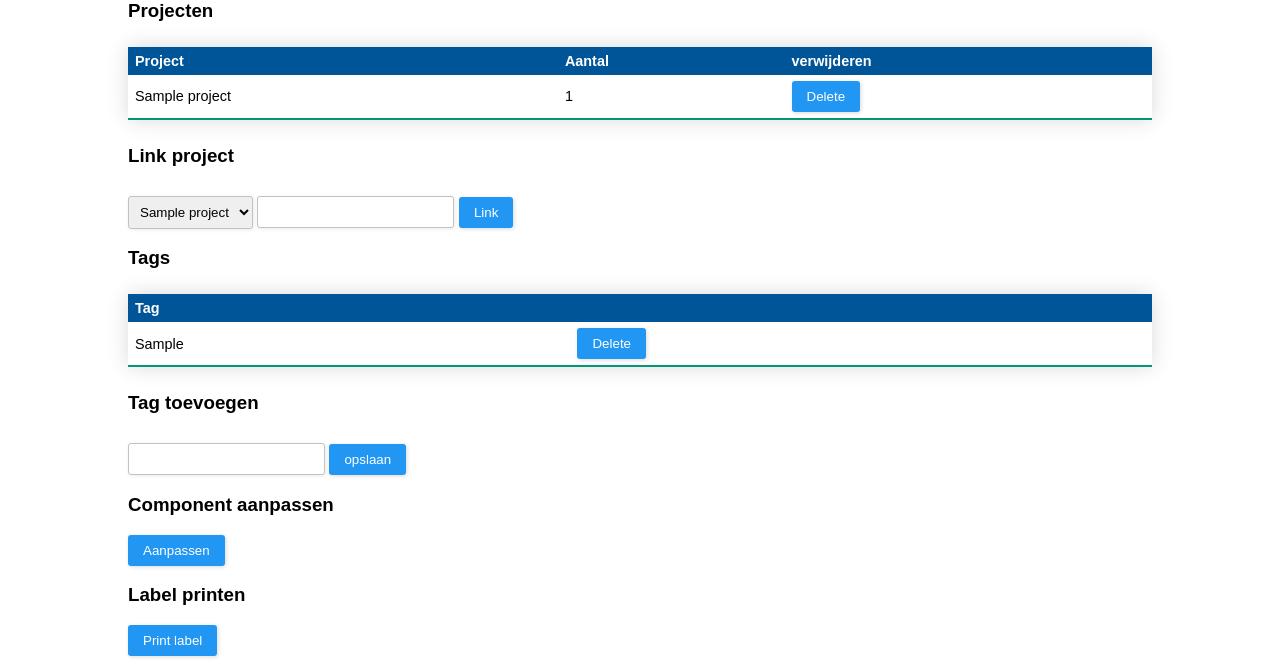
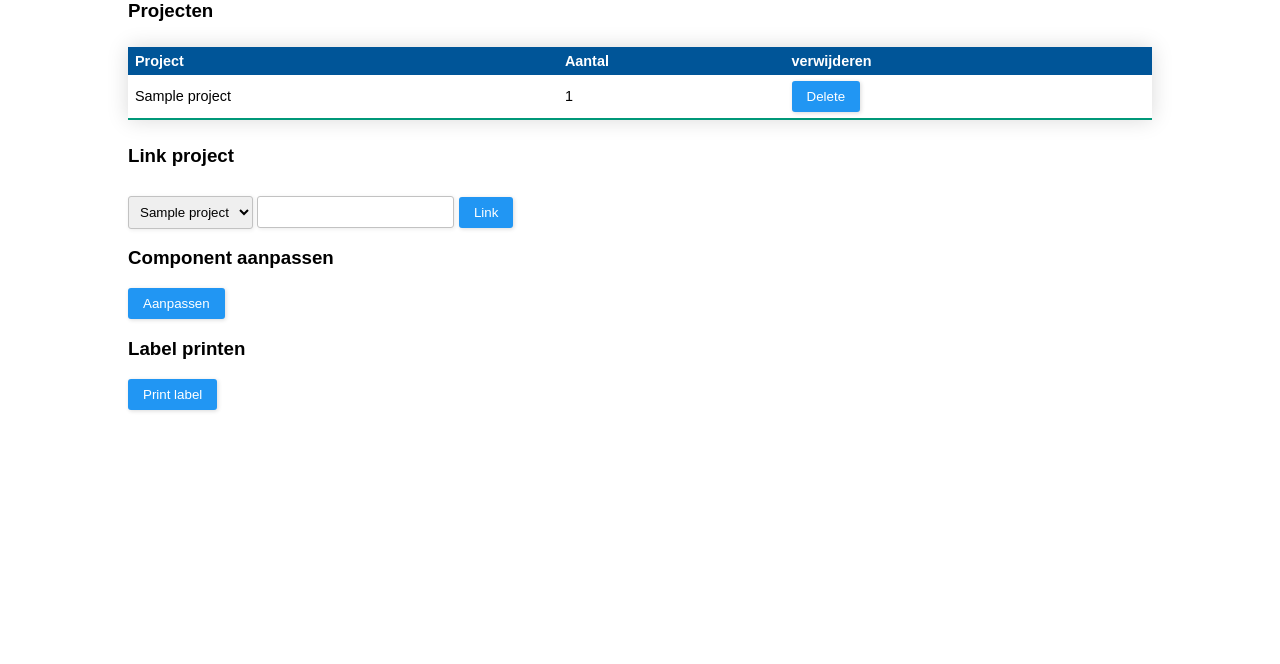
Before and after one commit to jeroenweij/partsDb, a PHP site: page /item.php?id=1 in a window 1280 px wide. Shown: the part 921-1585 px from the top of the page. After the commit the page ends 1333 px from the top, so only its background shows below. Run offline with PHP 8.4, Linux system fonts and the light colour scheme; data comes from the database, SQL or seed files in the repository; both versions use the stored data as it was before the commit; tables that the repository leaves empty hold one stand-in row (values such as "Sample post").

Commit message:
remove obsolete tag interface

```diff
--- a/add.php
+++ b/add.php
@@ -31,7 +31,6 @@ if (isset($_POST["mpn"])) {
     $unit = validateNumberInput($_POST["select-units"]);
     $location = validateNumberInput($_POST["select-locations"]);
     $sublocation = validateNumberInput($_POST["sublocation"]);
-    $tag = validateInput($_POST["tag"]);
 
     $query = "INSERT INTO `parts`
            (`name`, `description`,  `type`,  `value`,  `package`,  `unit`)
@@ -52,11 +51,6 @@ if (isset($_POST["mpn"])) {
             // Add stock
             if ($stock > 0) {
                 $conn->query("INSERT INTO `stock` (`partId`, `location`, `sublocation`, `count`) VALUES ('$partid', '$location', '$sublocation', '$stock');");
-            }
-
-            // Add Tag
-            if (strlen($tag) > 2) {
-                $conn->query("INSERT INTO `tags` (`tag`, `part`) VALUES ('$tag', '$partid');");
             }
 
             // Add projects
--- a/edit.php
+++ b/edit.php
@@ -16,7 +16,7 @@ if (isset($_POST["mpn"])){
     $unit = validateNumberInput($_POST["select-units"]);
     $deleted = isset($_POST["deleted"]) ? 1 : 0;
 
-    if (strlen($partNum) > 0 && strlen($description) > 0) {
+    if (strlen($partNum) > 0) {
         $sql = "UPDATE parts SET
                  name='$partNum', description='$description', type='$type', value='$value', unit='$unit',
                  package='$package', deleted='$deleted'
--- a/goadd.php
+++ b/goadd.php
@@ -231,9 +231,6 @@ if ($itemExists && $itemExists->num_rows > 0) {
             </tr>
         </table>
 
-        <h4>Tag</h4>
-        <input type="text" name="tag" value=""/>
-
         <h4>Gebruikt in</h4>
         <table>
             <tr>
--- a/item.php
+++ b/item.php
@@ -84,14 +84,7 @@ if (isset($_POST["del-project"])) {
     $project = validateNumberInput($_POST["del-project"]);
     $conn->query("DELETE FROM partproject WHERE part = $id AND project = $project;");
 }
-if (isset($_POST["del-tag"])) {
-    $tag = validateInput($_POST["del-tag"]);
-    $conn->query("DELETE FROM tags WHERE tag ='$tag';");
-}
-if (isset($_POST["new-tag"])) {
-    $tag = validateInput($_POST["new-tag"]);
-    $conn->query("INSERT INTO `tags` (`tag`, `part`) VALUES ('$tag', '$id');");
-}
+
 if (isset($_POST["select-projects"])) {
     $project = validateNumberInput($_POST["select-projects"]);
     $count = validateNumberInput($_POST["count"]);
@@ -368,47 +361,6 @@ if ($result && $result->num_rows > 0) {
             <input name="opslaan" type="submit" value="Link"/>
         </form>
     </div>
-    <?php
-    $sql = "SELECT tag FROM tags WHERE part=$id";
-    $tresult = $conn->query($sql);
-
-    if ($tresult && $tresult->num_rows > 0) {
-        ?>
-        <div>
-            <h3>Tags</h3>
-            <table class="styled-table">
-                <thead>
-                <tr>
-                    <th>Tag</th>
-                    <th></th>
-                </tr>
-                </thead>
-                <tbody>
-                <?php
-                while ($prrow = $tresult->fetch_assoc()) {
-                    echo("<tr>\n");
-                    echo("<td>" . $prrow["tag"] . "</td>\n");
-                    echo("<td><form action=\"item.php\" method=\"post\">\n");
-                    echo("<input type=\"hidden\" name=\"id\" value=\"$id\">\n");
-                    echo("<input type=\"hidden\" name=\"del-tag\" value=\"" . $prrow["tag"] . "\">\n");
-                    echo("<input name=\"delete\" type=\"submit\" value=\"Delete\"  onclick=\"return confirm('Weet je het zeker?')\" />\n");
-                    echo("</form></td>\n");
-                    echo("</tr>\n");
-                }
-                ?>
-                </tbody>
-            </table>
-        </div>
-    <?php } ?>
-    <div>
-        <h3>Tag toevoegen</h3>
-
-        <form action="item.php" method="post">
-            <input type="hidden" name="id" value="<?php echo($id); ?>">
-            <input name="new-tag" type="text" value=""/>
-            <input name="opslaan" type="submit" value="opslaan"/>
-        </form>
-    </div>
     <div>
         <h3>Component aanpassen</h3>
         <form action="edit.php" method="post">
--- a/scan.php
+++ b/scan.php
@@ -57,8 +57,8 @@ if (isset($_POST["q"])) {
         ["[)>?06?PE1436867-PP?1PABS05-32.768KHZ-9-T?KE1436867-PP?1K77160310?10K91531851?11K1?4LCN?Q15?11ZPICK?12Z3508069?13Z229968?20Z0000000000000000000000000000000000000000000000000000000000000000000000000000000000000000000000000000000000000000000000000000000000000000000000000000000000000000000000", "ABS05-32.768KHZ-9-T"],
         ["[)>?06?PE1436867-PP?1PABM3B-8.000MHZ-10-1-U-T?KE1436867-PP?1K77160310?10K91531851?11K1?4LCN?Q15?11ZPICK?12Z1873255?13Z229969?20Z000000000000000000000000000000000000000000000000000000000000000000000000000000000000000000000000000000000000000000000000000000000000000000000000000000000000000000", "ABM3B-8.000MHZ-10-1-U-T"],
         ["[)>?06?PE1436867-PP?1P2N7002-7-F?KE1436867-PP?1K77160310?10K91531851?11K1?4LCN?Q15?11ZPICK?12Z717800?13Z229972?20Z00000000000000000000000000000000000000000000000000000000000000000000000000000000000000000000000000000000000000000000000000000000000000000000000000000000000000000000000000000000", "2N7002-7-F"],
-        [">[)>06?KLA KAROLIJN?14K001?1PADAU7002ACBZ-R7?Q1500?11K060751217?4LSG?1VAnalog Devices Inc.", "ADAU7002ACBZ-R7"],
-        [">[)>06?KLA KAROLIJN?14K001?1ADAU7002ACBZ-R7?Q1500?11K060751217?4LSG?1VAnalog Devices Inc.", ""],
+        [">[)>06?KLA?14K001?1PADAU7002ACBZ-R7?Q1500?11K060751217?4LSG?1VAnalog Devices Inc.", "ADAU7002ACBZ-R7"],
+        [">[)>06?KLA?14K001?1ADAU7002ACBZ-R7?Q1500?11K060751217?4LSG?1VAnalog Devices Inc.", ""],
     ];
     ?>
     <table class="styled-table">
```
Also changed, not shown: database.sql (+0 -11 lines), list.php (+23 -4 lines), 1 other file.
